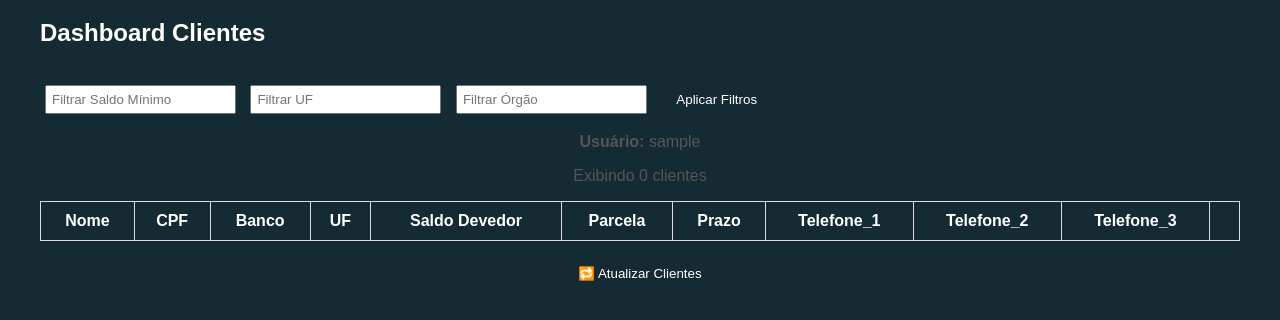
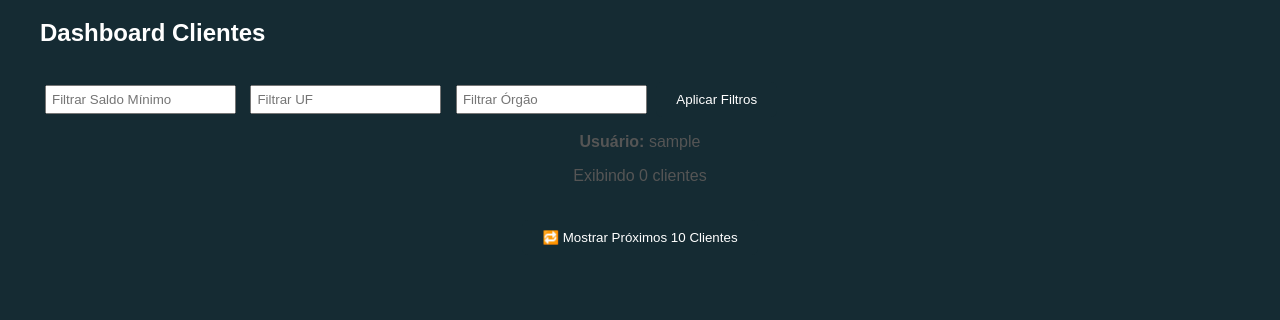
Before and after one commit to projetoautomacaoprime-byte/automacao_do_trampo, a Flask app: template templates/sheets_view.html in a window 1280 px wide. Shown: the part 125-445 px from the top of the page. Run offline with Flask 3, Linux system fonts and the light colour scheme; the template is opened without the code that fills it: most values are stand-ins (such as "Sample title", 1, 10 or a date in 2020); lists and menus that the app fills with data are empty.

Commit message:
Clientes divididos em abas

```diff
--- a/app.py
+++ b/app.py
@@ -248,15 +248,17 @@ def atualiza_dataframe():
     existing_ids = set(doc.id for doc in existing_docs)
     new_df = filtered_df[~filtered_df['doc_id'].isin(existing_ids)]
 
-    # --- Paginação ---
-    paginated_df = new_df.iloc[start:start + limit].copy()
+    # --- Preparar JSON de clientes ---
+    paginated_df = filtered_df.iloc[start:start + limit].copy()
     paginated_df["parcela"] = paginated_df["parcela_exibir"]
     paginated_df["saldo_devedor"] = paginated_df["saldo_devedor_float"].apply(format_brl)
 
-    # --- Atualiza start para próxima página ---
+    clientes_json = paginated_df.to_dict(orient="records")
+
+# --- Retornar JSON diretamente ---
     next_start = start + limit
-    if next_start >= len(new_df):
-        next_start = 0  # reinicia ou pode ser None
+    if next_start >= len(filtered_df):
+        next_start = 0
 
     # --- Salvar clientes no Firebase (comentado) ---
     # enviados = 0
@@ -293,10 +295,9 @@ def atualiza_dataframe():
         tbody_html += "</tr>"
 
     return jsonify({
-        "tbody": tbody_html,
-        "next_start": next_start
-    })
-
+    "clientes": clientes_json,
+    "next_start": next_start
+})
 
 # ============================================================
 # 🚪 LOGOUT
--- a/templates/sheets_view.html
+++ b/templates/sheets_view.html
@@ -4,6 +4,12 @@
     <meta charset="UTF-8">
     <title>Dashboard Clientes</title>
     <link rel="stylesheet" href="{{ url_for('static', filename='css/dashboard.css') }}">
+    <style>
+        .tabs { margin-bottom: 20px; }
+        .tab-link { padding: 8px 12px; margin-right: 4px; cursor: pointer; border: 1px solid #ccc; background: #f0f0f0; }
+        .tab-link.active { background: #ddd; font-weight: bold; }
+        .tab-content { border: 1px solid #ccc; padding: 10px; display: none; }
+    </style>
 </head>
 <body>
 <nav class="menu">
@@ -30,54 +36,40 @@
     <p>Exibindo <span id="exibidos">0</span> clientes</p>
 </div>
 
-<table>
-    <thead>
-        <tr>
-            <th>Nome</th>
-            <th>CPF</th>
-            <th>Banco</th>
-            <th>UF</th>
-            <th>Saldo Devedor</th>
-            <th>Parcela</th>
-            <th>Prazo</th>
-            <th>Telefone_1</th>
-            <th>Telefone_2</th>
-            <th>Telefone_3</th>
-            <th id="extraColsHeader"></th>
-        </tr>
-    </thead>
-    <tbody id="tabela-body">
-        <!-- Começa vazio -->
-    </tbody>
-</table>
+<!-- Container das abas e conteúdo -->
+<div class="tabs" id="tabs-container"></div>
+<div id="clientes-container"></div>
 
-<div style="text-align:center;">
-    <button id="btnAtualiza">🔁 Atualizar Clientes</button>
+<div style="text-align:center; margin-top: 10px;">
+    <button id="btnAtualiza">🔁 Mostrar Próximos 10 Clientes</button>
 </div>
 
 <script>
 document.addEventListener("DOMContentLoaded", function() {
-    let currentStart = 0;
-    const limit = 10;
     const btnAtualiza = document.getElementById('btnAtualiza');
     const btnAplicarFiltros = document.getElementById('btnAplicarFiltros');
-    const tbody = document.getElementById('tabela-body');
+    const tabsContainer = document.getElementById('tabs-container');
+    const clientesContainer = document.getElementById('clientes-container');
     const exibidosSpan = document.getElementById('exibidos');
 
-    // Armazenar filtros
     const filtrosSalvos = { saldo: '', uf: '', orgao: '' };
+    let currentStart = 0;
 
-    // Botão aplicar filtros: salva valores e reinicia paginação
+    // Campos que você quer exibir em cada aba
+    const camposExibir = ["nome","cpf","banco","uf","saldo_devedor","parcela","prazo"];
+
+    // Botão aplicar filtros: salva valores e reinicia
     btnAplicarFiltros.addEventListener('click', function() {
         filtrosSalvos.saldo = document.getElementById('filter_saldo').value.trim();
         filtrosSalvos.uf = document.getElementById('filter_uf').value.trim();
         filtrosSalvos.orgao = document.getElementById('filter_orgao').value.trim();
         currentStart = 0;
-        tbody.innerHTML = "";  // Limpar tabela
         exibidosSpan.innerText = 0;
+        tabsContainer.innerHTML = "";
+        clientesContainer.innerHTML = "";
     });
 
-    // Atualizar clientes via fetch
+    // Atualiza clientes e cria abas
     async function atualizaClientes() {
         btnAtualiza.disabled = true;
         btnAtualiza.innerText = "Carregando...";
@@ -85,34 +77,76 @@ document.addEventListener("DOMContentLoaded", function() {
         try {
             const res = await fetch('/atualiza_dataframe', {
                 method: 'POST',
-                headers: { 'Content-Type': 'application/json' },
+                headers: {'Content-Type': 'application/json'},
                 body: JSON.stringify({
                     start: currentStart,
-                    limit: limit,
+                    limit: 10,
                     saldo: filtrosSalvos.saldo,
                     uf: filtrosSalvos.uf,
                     orgao: filtrosSalvos.orgao
                 })
             });
             const data = await res.json();
-            if (data.tbody) {
-                // Substitui os dados antigos, não acrescenta
-                tbody.innerHTML = data.tbody;
-                currentStart = data.next_start ?? 0;
-                exibidosSpan.innerText = tbody.children.length;
-            }
-        } catch (err) {
-            console.error("Erro ao atualizar clientes:", err);
+            const clientes = data.clientes || [];
+
+            // Limpar conteúdo anterior antes de mostrar os próximos 10
+            tabsContainer.innerHTML = "";
+            clientesContainer.innerHTML = "";
+
+            clientes.forEach((cliente, index) => {
+                const globalIndex = index;
+
+                // Criar aba
+                const tab = document.createElement('button');
+                tab.className = 'tab-link';
+                tab.innerText = `Cliente ${currentStart + index + 1}`;
+                tab.onclick = () => openCliente(globalIndex);
+                tabsContainer.appendChild(tab);
+
+                // Criar conteúdo do cliente
+                const div = document.createElement('div');
+                div.className = 'tab-content';
+                div.id = `cliente_${globalIndex}`;
+                if(globalIndex !== 0) div.style.display = 'none';
+
+                camposExibir.forEach(key => {
+                    if(cliente[key] !== null && cliente[key] !== undefined){
+                        const p = document.createElement('p');
+                        p.innerHTML = `<b>${key}:</b> ${cliente[key]}`;
+                        div.appendChild(p);
+                    }
+                });
+
+                clientesContainer.appendChild(div);
+            });
+
+            // Atualizar quantidade exibida
+            exibidosSpan.innerText = clientes.length;
+
+            // Ativa a primeira aba automaticamente
+            if(clientes.length > 0) openCliente(0);
+
+            // Atualiza o start para o próximo batch
+            currentStart += clientes.length;
+            if(currentStart >= data.total_count || clientes.length === 0) currentStart = 0;
+
+        } catch(e) {
+            console.error(e);
         } finally {
             btnAtualiza.disabled = false;
-            btnAtualiza.innerText = "🔁 Atualizar Clientes";
+            btnAtualiza.innerText = "🔁 Mostrar Próximos 10 Clientes";
         }
     }
 
     btnAtualiza.addEventListener('click', atualizaClientes);
 
-    // Opcional: carrega automaticamente os primeiros 10 ao abrir
-    //atualizaClientes();
+    function openCliente(index) {
+        const tabs = document.querySelectorAll('.tab-link');
+        const contents = document.querySelectorAll('.tab-content');
+
+        tabs.forEach((t,i) => t.classList.toggle('active', i === index));
+        contents.forEach((c,i) => c.style.display = (i === index ? 'block' : 'none'));
+    }
 });
 </script>
 
```
Also changed, not shown: static/css/style.css (+26 -0 lines), 1 other file.
